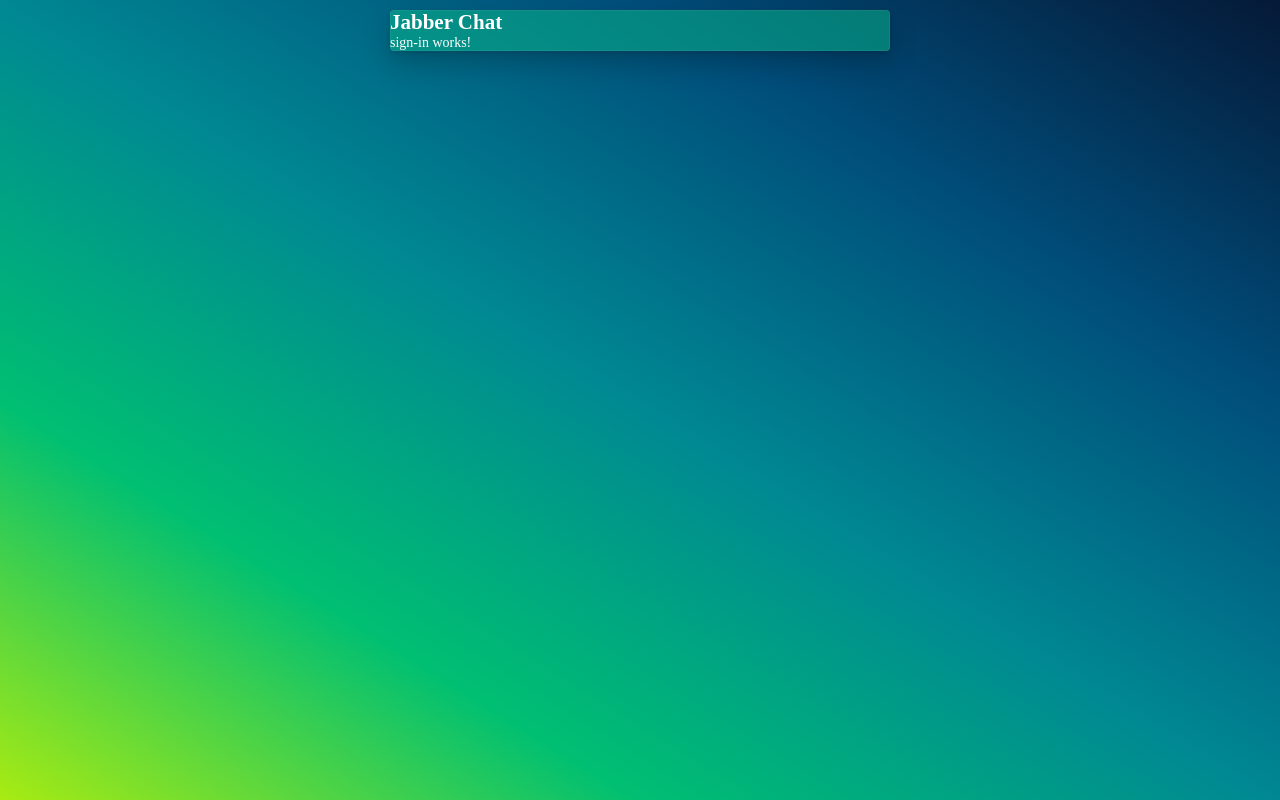
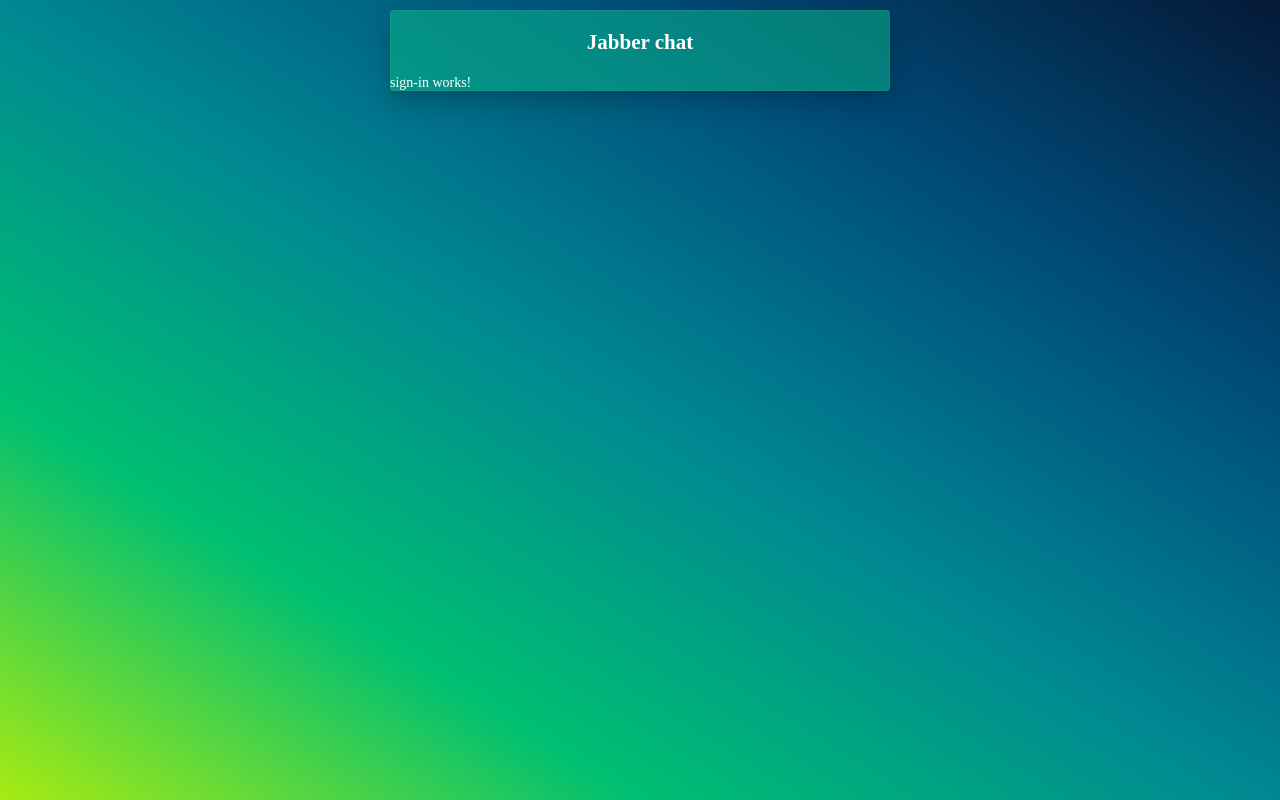
Before and after one commit to wiotrek/jabber-chat, an Angular app in the folder frontend/: page /auth in a window 1280 px wide. Built offline with nearby package versions, Linux system fonts and the light colour scheme; what apollo-angular would draw is missing.

Commit message:
#3 during making auth

```diff
--- a/frontend/src/app/auth/auth.component.html
+++ b/frontend/src/app/auth/auth.component.html
@@ -2,7 +2,9 @@
 
   <div class="inside">
 
-    <h2 class="title">{{title}}</h2>
+    <h2 class="title">
+      <div class="title__txt">Jabber chat</div>
+    </h2>
 
     <router-outlet></router-outlet>
 
--- a/frontend/src/app/auth/auth.component.scss
+++ b/frontend/src/app/auth/auth.component.scss
@@ -12,6 +12,12 @@
       background-color: var(--jb-color-mint-05);
       border-radius: var(--jb-border-radius);
       box-shadow: var(--jb-shadow-1);
+
+
+      .title {
+        text-align: center;
+        padding: 20px;
+      }
     }
   }
 }
```
